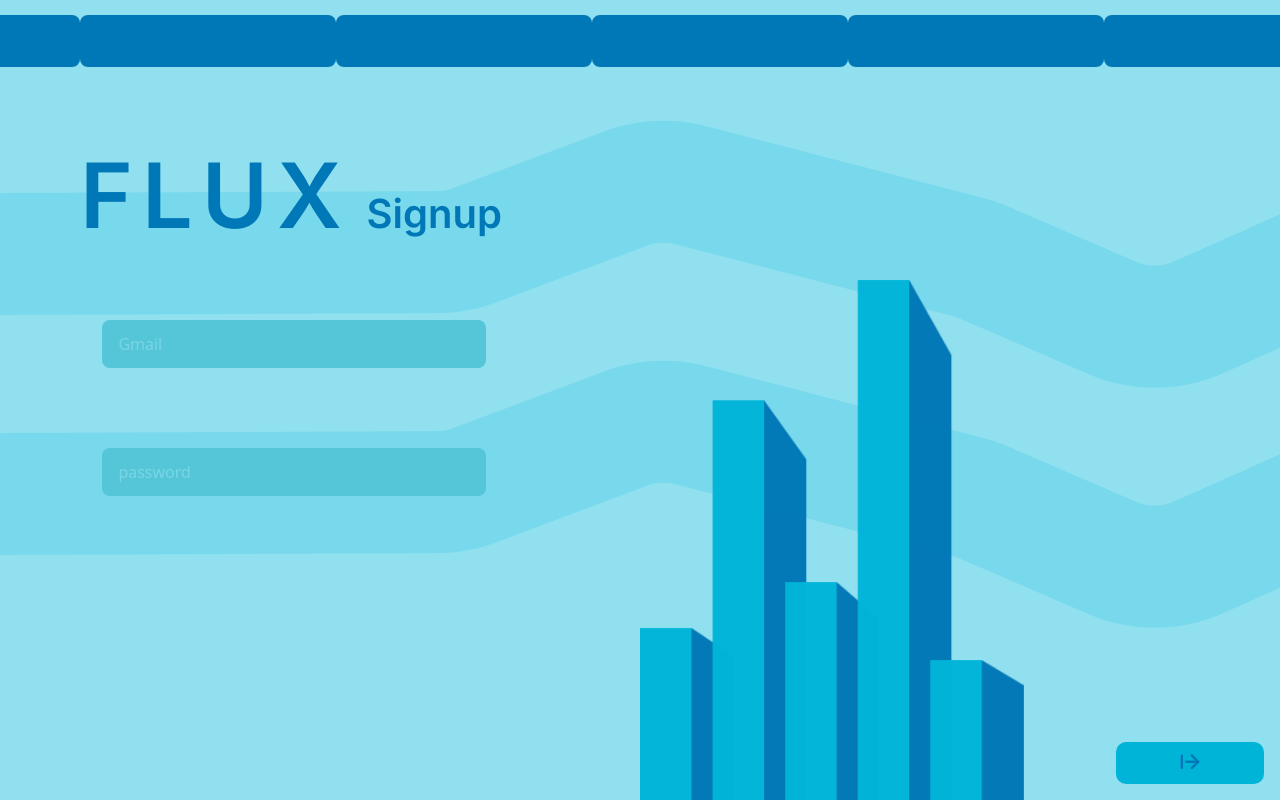
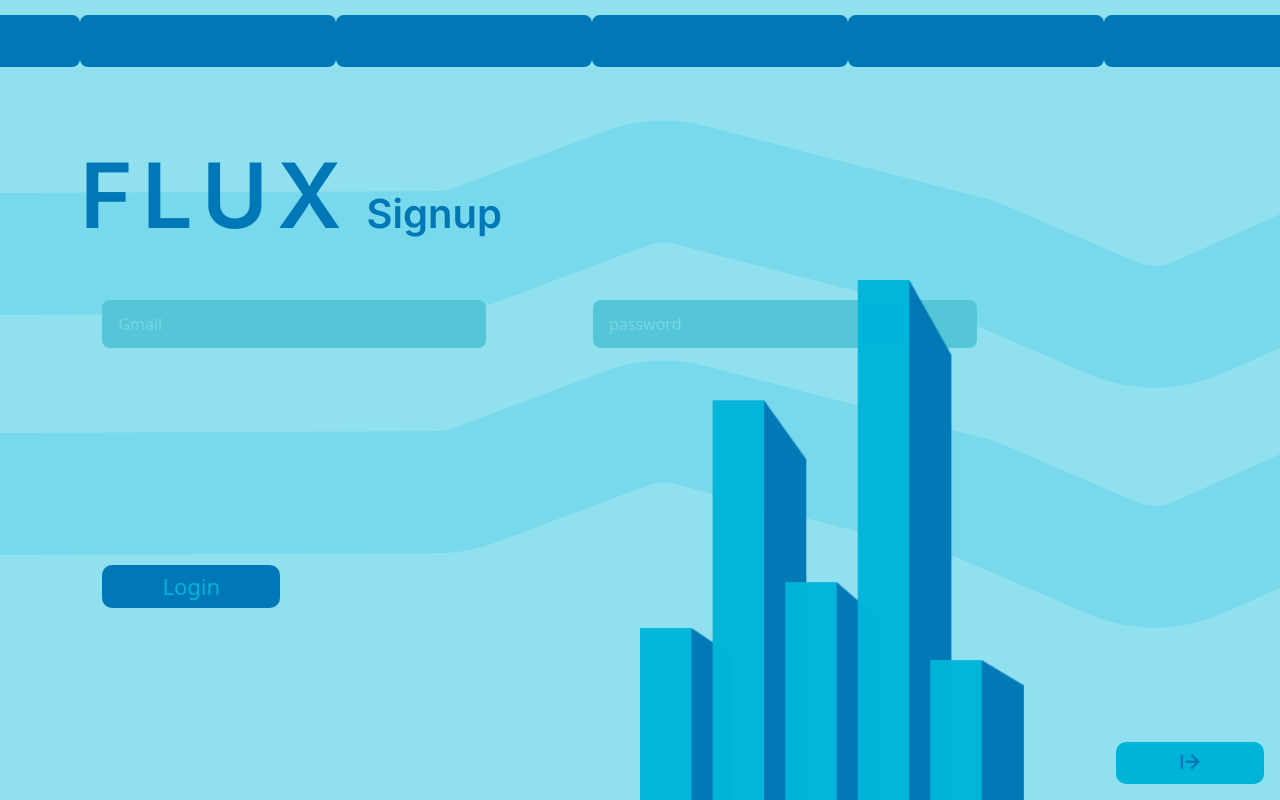
Before and after one commit to hurshbajaj/Flux-chattingApp, a website: page public/signUp.html in a window 1280 px wide. Drawn offline with nearby package versions, Linux system fonts and the light colour scheme.

Commit message:
input issue

```diff
--- a/public/input.css
+++ b/public/input.css
@@ -21,8 +21,8 @@ a{
     @apply text-[260px] fixed left-56 top-12 text-primary-100 font-semibold tracking-widest font-inter;
 }
 .nextBtn{
-    @apply fixed bottom-4 right-4 bg-primary-200 px-[60px] text-[28px] rounded-[10px] text-primary-100 hover:translate-y-[-8px] transition-all duration-300;
+    @apply fixed bg-primary-200 px-[60px] text-[28px] rounded-[10px] text-primary-100 hover:translate-y-[-8px] transition-all duration-300;
 }
 .inputClass{
-    @apply bg-[#54C6D7] fixed left-[8%] w-[30vw] rounded-lg h-12 pl-4 text-primaryBg focus:outline-none placeholder:text-primaryBg placeholder:opacity-[0.6];
+    @apply bg-[#54C6D7] ml-[8%] w-[30vw] rounded-lg h-12 pl-4 text-primaryBg focus:outline-none placeholder:text-primaryBg placeholder:opacity-[0.6];
 }
--- a/public/signUp.html
+++ b/public/signUp.html
@@ -9,7 +9,7 @@
     <link href='https://unpkg.com/boxicons@2.1.4/css/boxicons.min.css' rel='stylesheet'>
     <title>Sign Up</title>
 </head>
-<body class="bg-primaryBg">
+<body class="bg-primaryBg h-[100vh]">
     <div class="borderContainer">
         <div class="borderObj"></div>
         <div class="borderObj"></div>
@@ -18,19 +18,25 @@
         <div class="borderObj"></div>
         <div class="borderObj"></div>
     </div>
-    <p class="headingTxt !text-[90px] !top-32 !left-20">FLUX <span class="!text-[40px] !tracking-normal -ml-4">Signup</span></p>
+
+    <div class="">
+        <p class="headingTxt !text-[90px] !top-32 !left-20">FLUX <span class="!text-[40px] !tracking-normal -ml-4">Signup</span></p>
+
+        <form class="">
+            <input class="inputClass mt-[300px] !important" type="text" placeholder="Gmail">
+            <input class="inputClass mt-[280px] !important" type="text" placeholder="password">
+
+            <button class="nextBtn bottom-48 left-[8%] !text-[22px] !py-[5px] !bg-primary-100 !text-primary-200" type="submit">
+                Login
+            </button>
+        </form>
+    </div>
 
     <img src="bgEffect2.png" alt="" class="fixed right-0 top-[15%] w-[100vw] -z-10">
     <img src="bgEffect2.png" alt="" class="fixed right-0 top-[45%] w-[100vw] -z-10">
 
-    <form>
-        <input class="inputClass top-[40%]" type="text" placeholder="Gmail">
-        <input class="inputClass top-[56%]" type="text" placeholder="password">
-    </form>
-
-
     <img src="buildingExport.png" alt="" class="z-10 fixed right-64 w-[30%] -bottom-10 animate-towering">
-    <button class="nextBtn">
+    <button class="nextBtn bottom-4 right-4">
         <i class='bx bx-arrow-from-left'></i>
     </button>
 </body>
```
Also changed, not shown: public/welcome.html (+1 -1 lines), public/output.css, tailwind.config.js (line endings or trailing spaces).
